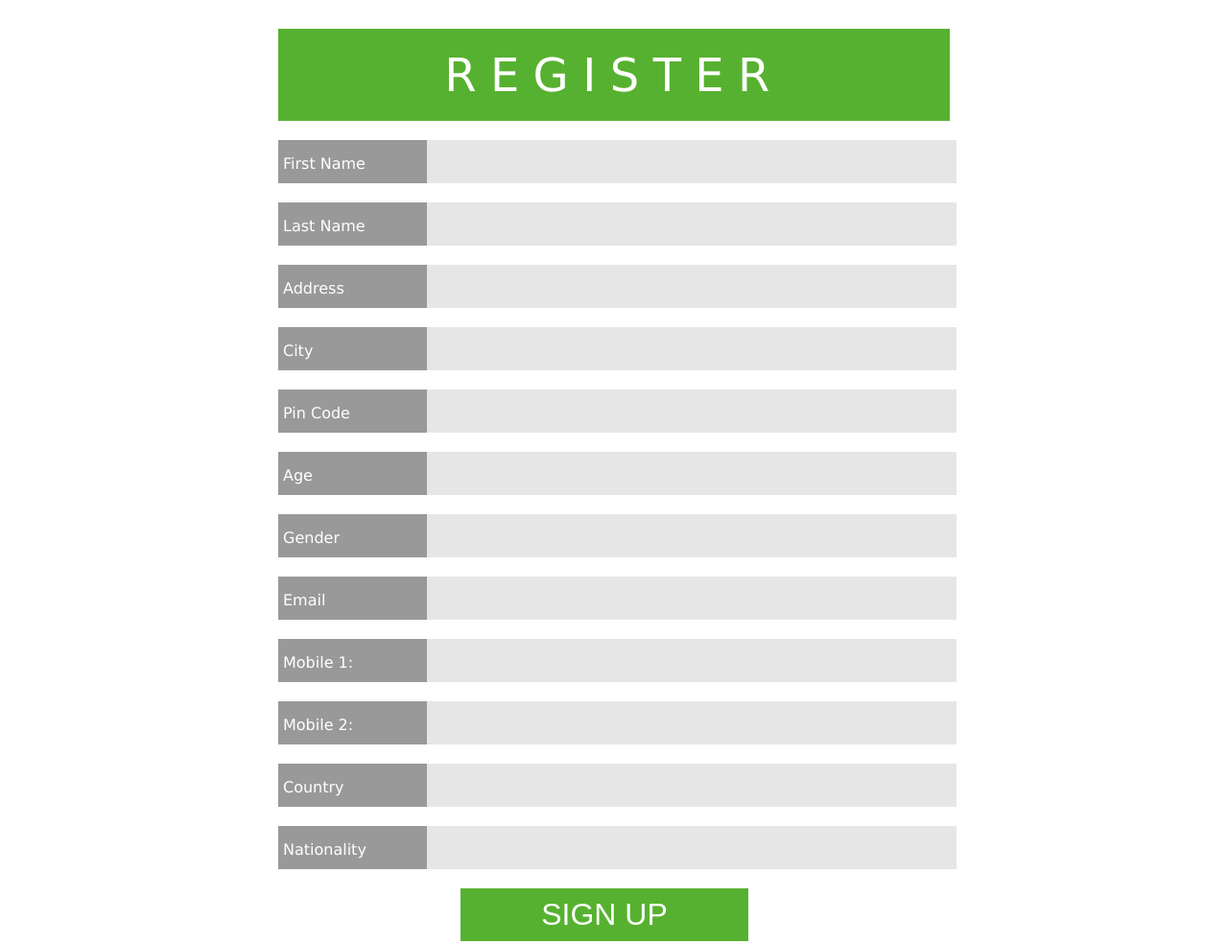
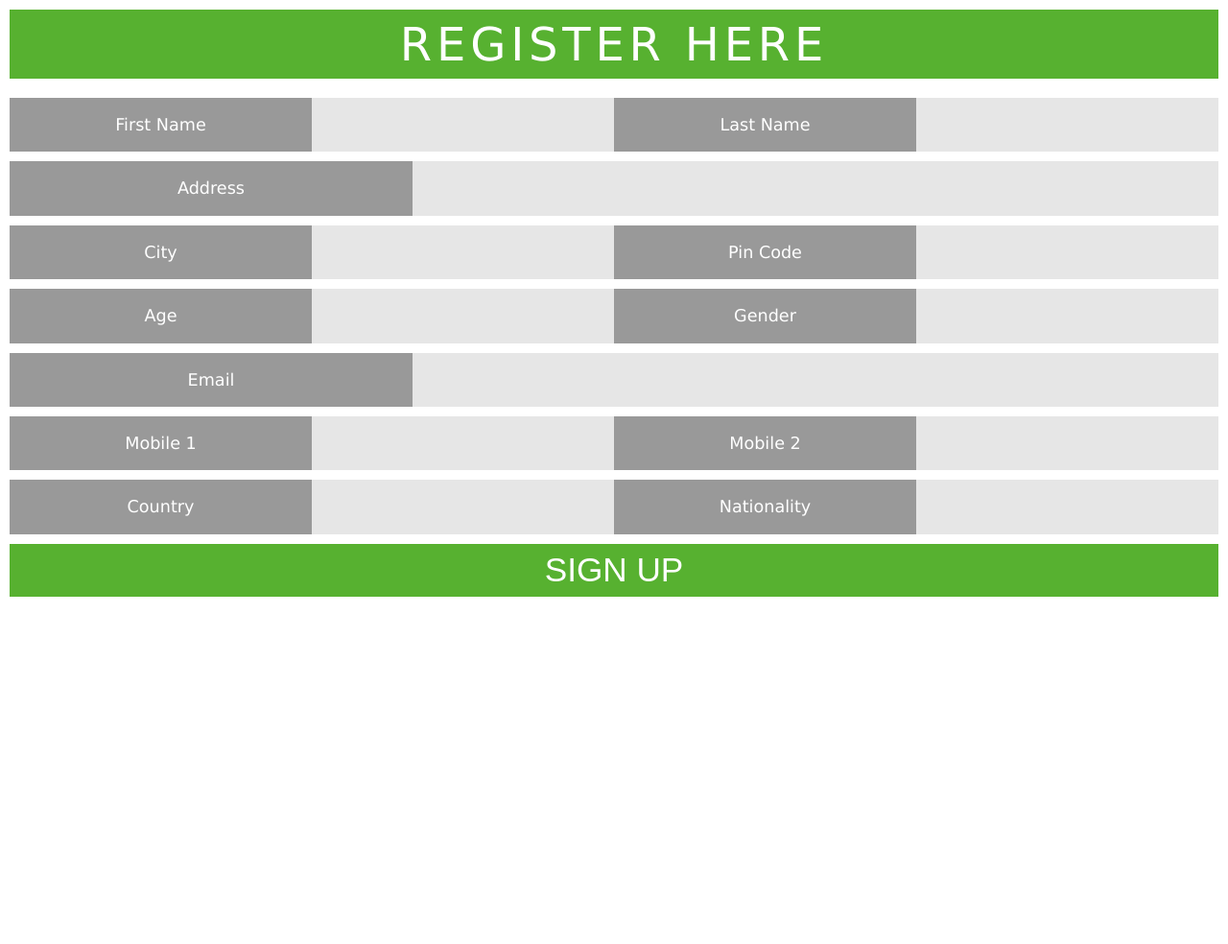
Before and after one commit to sbisaria/BackboneHandson, a website: page ModernRegistration/index.html in a window 1280 px wide. Shown: the whole page at 96% size. After the commit the page ends 800 px from the top, so only its background shows below. Drawn offline with Linux system fonts and the light colour scheme.

Commit message:
add reduced css

```diff
--- a/ModernRegistration/index.html
+++ b/ModernRegistration/index.html
@@ -9,7 +9,58 @@
 	<meta name="viewport" content="width=device-width">
 </head>
 <body>
-	<form class="flex-outer">
+	<div class="container">
+		<ul class="flex tab-group">
+        <li><a class="text-lg">Register Here</a></li>
+    </ul>
+	<form >
+		<ul class="flex-outer">
+			<li class="flex item">
+				<label for="first-name">First Name</label>
+				<input type="text" name="first-name" required>
+				<label for="last-name">Last Name</label>
+				<input type="text" name="last-name" required>
+			</li>
+			<li class="flex">
+				<label for="address">Address</label>
+				<input type="text" name="address" required>
+			</li>
+			<li class="flex item">
+				<label for="city">City</label>
+				<input type="text" name="city" required>
+				<label for="pin">Pin Code</label>
+				<input type="text" name="pin" required>
+			</li>
+			<li class="flex item">
+				<label for="age">Age</label>
+				<input type="text" name="age" required>
+				<label for="gender">Gender</label>
+				<input type="text" name="gender" required>
+			</li>
+			<li class="flex">
+				<label for="email">Email</label>
+				<input type="text" name="email" required>
+			</li>
+			<li class="flex item">
+				<label for="mobile1">Mobile 1</label>
+				<input type="text" name="mobile1" required>
+				<label for="mobile1">Mobile 2</label>
+				<input type="text" name="mobile2" required>
+			</li>
+			<li class="flex item">
+				<label for="country">Country</label>
+				<input type="text" name="country" required>
+				<label for="nationality">Nationality</label>
+				<input type="text" name="nationality" required>
+			</li>
+			<li class="flex">
+				<button type="button" class="btn-box">Sign Up</button>
+			</li>
+		</ul>
+	</form>
+	</div>
+
+	<!-- <form class="flex-outer">
 		<div class="heading-row"><h1 class="text-lg">Register</h1></div>
 		<div class="input-row">
 			<div class="grid grid-full item">
@@ -53,10 +104,6 @@
 				<div class=""><input type="text" class="input-box full" name="mobile2"></div>
 			</div>
 			<div class="grid grid-full">
-				<div class="label">Country</div>
-				<div class=""><input type="text" class="input-box full" name="country"></div>
-			</div>
-			<div class="grid grid-full">
 				<div class="label">Nationality</div>
 				<div class=""><input type="text" class="input-box full" name="mobile2"></div>
 			</div>
@@ -64,6 +111,6 @@
 				<div class="btn-box"><button type="button" class="sign-up">Sign Up</button></div>
 			</div>
 		</div>
-	</form>
+	</form> -->
 </body>
 </html>
--- a/ModernRegistration/scss/config.scss
+++ b/ModernRegistration/scss/config.scss
@@ -32,3 +32,8 @@ $green:#57b130;
     -ms-grid-columns : 2fr 2fr;
     grid-template-columns: 2fr 2fr;
 }
+%li-shared{
+    flex-direction: row;
+    grid-template-columns: 2fr 4fr;
+    justify-items:stretch;
+}
--- a/ModernRegistration/scss/style.scss
+++ b/ModernRegistration/scss/style.scss
@@ -1,14 +1,20 @@
 @import 'reset';
 @import 'config';
-/* Default Mobile styles*/
-.flex-outer{
+body{
+    font-family: $font-verdana;
+    font-size: 1.1em;
+    line-height: 1.5;
+    text-align: center;
+    padding: 10px;
+}
+.container {
+    border-radius: 4px;
+}
+.flex{
     @include flexbox;
-    @include wrap;
-    justify-content: center;
-    align-items: center;
-    padding: 5px;
-    margin-bottom: 10px;
-    .heading-row{
+}
+.tab-group {
+    li{
         text-align: center;
         width: 100%;
         background:$green;
@@ -18,166 +24,60 @@
 }
 .text-lg{
     font-size: $font-big;
-    font-family: $font-verdana;
-    padding: 20px 5px;
-    letter-spacing: 0.3em;
+    letter-spacing: 0.1em;
     text-transform: uppercase;
 }
-.grid{
+.flex-outer{
+    li{
+        flex-wrap: wrap;
+        flex-direction: column;
         @include gridbox;
-    .label{
+        label{
             background: $dark-grey;
+            padding: 15px 0;
+            margin-bottom: 10px;
+            color: $font-white;
             font-size: $font-md;
-        color: $font-white;
-        height: 30px;
-        padding-left: 5px;
-        padding-top: 15px;
-        font-family: $font-verdana;
+        }
+        input{
+            background: $light-grey;
+            padding: 15px 10px;
+            margin-bottom: 10px;
+            border: none;
+            font-size: $font-md;
         }
     }
-.input-box{
-    background: $light-grey;
-    height: 43px;
-    border: none;
-    padding-left: 10px;
-    font-size: $font-md;
-    font-family: $font-verdana;
-}
-.full{
-    width: 99%;
-}
-.half{
-    width: 97%;
-}
-.grid-full
-{
-    grid-template-columns: 2fr 3fr;
-    margin-bottom: 20px;
-}
-.grid-half{
-    @include grid-columns;
-    margin-bottom: 20px;
-    .grid-inner{
-        @include gridbox;
-        grid-template-columns: 1fr 1fr;
+    li:last-child{
+        grid-template-columns: 1fr;
     }
 }
-.sign-up{
+.btn-box{
     height: 55px;
     background: $green;
     border: none;
     color: $font-white;
     font-size: 2em;
-    margin-left: 40%;
-    width: 25%;
     cursor: pointer;
     text-transform: uppercase;
 }
-/*Desktop styles*/
-@media  (min-width : 768px)  {
-    form{
-        max-width: 700px;
-        margin: 20px auto;
-    }
+/*  Desktop   */
+@media (min-width: 1024px){
     .flex-outer{
-        padding: 10px;
-        .input-row{
-            @include wrap;
+        li{
+            flex-direction: row;
+            grid-template-columns: 2fr 4fr;
         }
         .item{
-            flex: 1 1 100px;
-        }
-        .grid{
-            .label{
-                width: 150px;
-            }
-        }
-        .grid-full
-        {
-            grid-template-columns: 1fr 4fr;
-        }
-        .grid-inner{
-            grid-template-columns: 1fr 4fr;
-        }
-        .sign-up{
-            margin-left: 190px;
-            width: 300px;
+            grid-template-columns: repeat(4 ,1fr);
         }
     }
 }
-/*ipad and Tab styles*/
+/*  ipad styles    */
 @media  (min-width : 768px) and (max-width : 1023px){
-    form{
-        max-width: 700px;
-        margin: 20px auto;
-    }
     .flex-outer{
-        padding: 20px;
-        .input-row{
-            @include wrap;
-        }
-        .item{
-            flex: 1 1 100px;
+        li{
+            flex-direction: row;
+            grid-template-columns: 2fr 4fr;
         }
     }
-    .grid-full{
-        grid-template-columns: 1fr 7fr;
 }
-    .grid-inner{
-        grid-template-columns: 2fr 3fr;
-    }
-    .sign-up{
-        margin-left: 190px;
-        width: 300px;
-    }
-}
-/*Small Mobiles */
-@media (min-width : 320px) and (max-width :412px) {
-    .flex-outer{
-        width:700px;
-        padding: 15px 20px 0px 15px;
-        .heading-row{
-            width:380px;
-        }
-    }
-    .text-lg{
-        letter-spacing: 0.2em;
-    }
-    .grid-full
-    {
-        grid-template-columns: 2fr 3fr;
-    }
-    .grid-inner{
-        grid-template-columns: 0.8fr 1fr;
-    }
-    .sign-up{
-        margin-left: 25%;
-        width: 50%;
-    }
-}
-@media (min-width : 320px) and (max-width : 767px ){
-    .flex-outer{
-        width:auto;
-        padding: 15px 15px 0px 15px;
-        .heading-row{
-            width:100%;
-        }
-        .input-row{
-            padding-right: 8px;
-        }
-    }
-    .text-lg{
-        letter-spacing: 0.2em;
-    }
-    .grid-full
-    {
-        grid-template-columns: 2fr 3fr;
-    }
-    .grid-inner{
-        grid-template-columns: 0.8fr 1fr;
-    }
-    .sign-up{
-        margin-left: 25%;
-        width: 50%;
-    }
-}
```
Also changed, not shown: ModernRegistration/css/style.css, 1 other file. Lines whose indentation alone changed are shown as unchanged.
